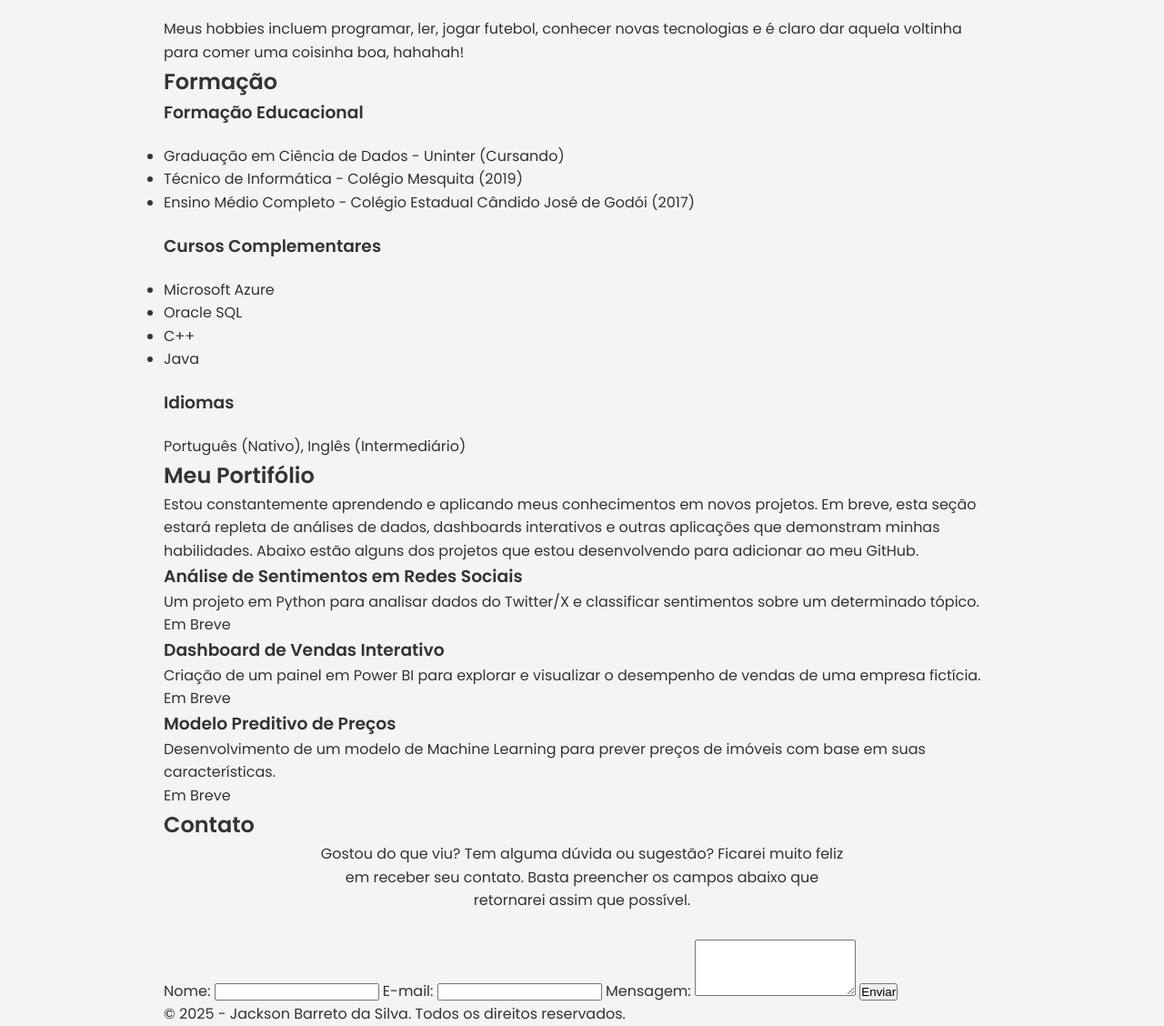
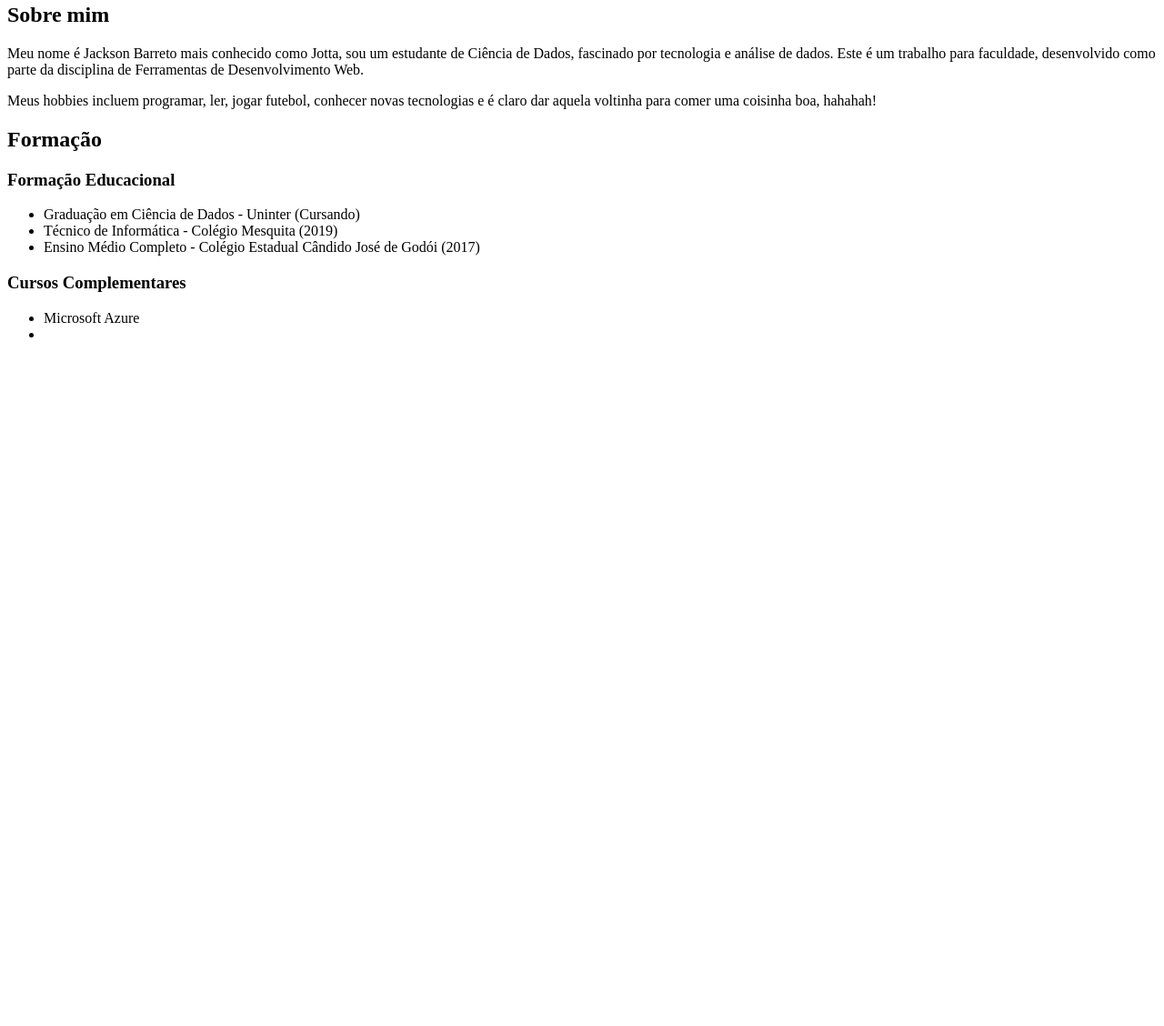
Before and after one commit to JackBarreto/meu-portifolio, a plain HTML site: page index.html in a window 1280 px wide. Shown: the part 205-1333 px from the top of the page at 91% size. After the commit the page ends 800 px from the top, so only its background shows below. Drawn offline with Linux system fonts and the light colour scheme.

Commit message:
Update index.html

```diff
--- a/index.html
+++ b/index.html
@@ -12,7 +12,10 @@
     <link rel="preconnect" href="https://fonts.gstatic.com" crossorigin>
     <link href="https://fonts.googleapis.com/css2?family=Poppins:wght@300;400;600&display=swap" rel="stylesheet">
 
-    <link rel="stylesheet" href="css/style.css">
+    <style>
+        /* COLE TODO O CÓDIGO CSS AQUI DENTRO */
+
+    </style>
 </head>
 
 <body>
@@ -59,72 +62,4 @@
             <h3>Cursos Complementares</h3>
             <ul>
                 <li>Microsoft Azure</li>
-                <li>Oracle SQL</li>
-                <li>C++</li>
-                <li>Java</li>
-            </ul>
-
-            <h3>Idiomas</h3>
-            <p>Português (Nativo), Inglês (Intermediário)</p>
-        </section>
-
-        <section id="portifolio">
-            <h2>Meu Portifólio</h2>
-            <p class="intro-portifolio">
-                Estou constantemente aprendendo e aplicando meus conhecimentos em novos projetos. Em breve, esta seção estará repleta de análises de dados, dashboards interativos e outras aplicações que demonstram minhas habilidades. Abaixo estão alguns dos projetos que estou desenvolvendo para adicionar ao meu GitHub.
-            </p>
-            <div class="portifolio-grid">
-                <div class="portifolio-item futuro">
-                    <div class="conteudo-futuro">
-                        <h3>Análise de Sentimentos em Redes Sociais</h3>
-                        <p>Um projeto em Python para analisar dados do Twitter/X e classificar sentimentos sobre um determinado tópico.</p>
-                        <span>Em Breve</span>
-                    </div>
-                </div>
-                <div class="portifolio-item futuro">
-                    <div class="conteudo-futuro">
-                        <h3>Dashboard de Vendas Interativo</h3>
-                        <p>Criação de um painel em Power BI para explorar e visualizar o desempenho de vendas de uma empresa fictícia.</p>
-                        <span>Em Breve</span>
-                    </div>
-                </div>
-                <div class="portifolio-item futuro">
-                    <div class="conteudo-futuro">
-                        <h3>Modelo Preditivo de Preços</h3>
-                        <p>Desenvolvimento de um modelo de Machine Learning para prever preços de imóveis com base em suas características.</p>
-                        <span>Em Breve</span>
-                    </div>
-                </div>
-            </div>
-        </section>
-
-        <section id="contato">
-            <h2>Contato</h2>
-            <p style="text-align: center; max-width: 600px; margin: 0 auto 30px auto;">
-                Gostou do que viu? Tem alguma dúvida ou sugestão? Ficarei muito feliz em receber seu contato. Basta preencher os campos abaixo que retornarei assim que possível.
-            </p>
-            <form id="contact-form">
-                <label for="nome">Nome:</label>
-                <input type="text" id="nome" name="nome" required>
-
-                <label for="email">E-mail:</label>
-                <input type="email" id="email" name="email" required>
-
-                <label for="mensagem">Mensagem:</label>
-                <textarea id="mensagem" name="mensagem" rows="4" required></textarea>
-
-                <button type="submit">Enviar</button>
-            </form>
-        </section>
-    </main>
-
-    <footer>
-        <div class="container">
-            <p>&copy; 2025 - Jackson Barreto da Silva. Todos os direitos reservados.</p>
-        </div>
-    </footer>
-
-    <script src="js/script.js"></script>
-</body>
-
-</html>
+                <li>
```
